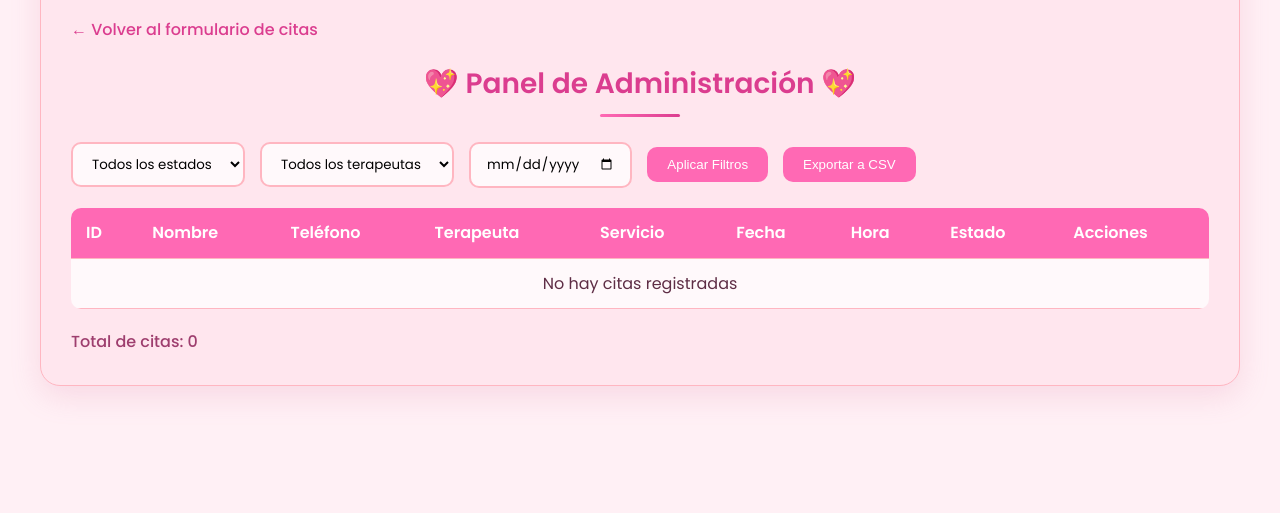
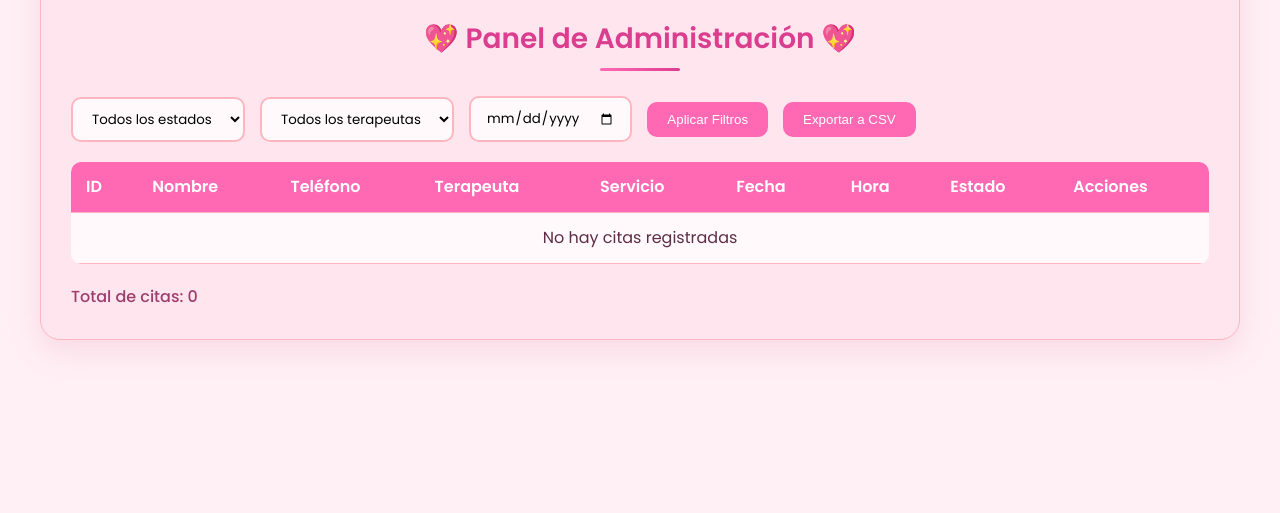
Before and after one commit to JesusSantiago2004/d-sara-spa-registro-citas, a plain HTML site: page index.html in a window 1280 px wide. Shown: the part 287-800 px from the top of the page. Drawn offline with Linux system fonts and the light colour scheme.

Commit message:
Update index.html

```diff
--- a/index.html
+++ b/index.html
@@ -242,7 +242,6 @@
         <div class="logo">
             <img src="LOGO_SPA.jpg" alt="D'Sara Spa Logo">
         </div>
-        <a href="index.html" class="back-link">← Volver al formulario de citas</a>
         <h1>💖 Panel de Administración 💖</h1>
 
         <div class="filtros">
```
